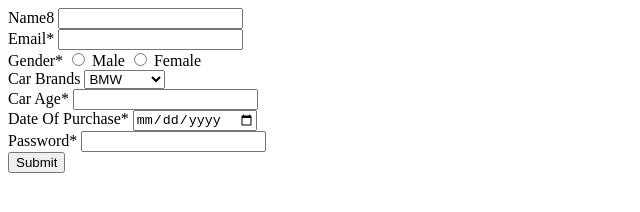
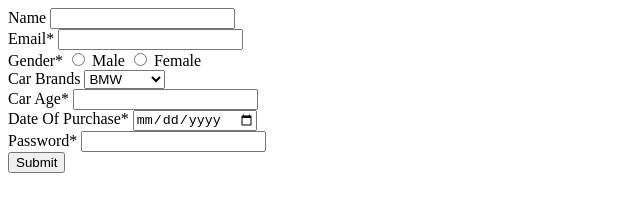
Before and after one commit to acciojob/car-insurance-form-tejbari5, a website: page main.html in a window 1280 px wide. Shown: the full height of the page, 0-640 px from the left. Drawn offline with Linux system fonts and the light colour scheme.

Commit message:
created a submission

```diff
--- a/main.html
+++ b/main.html
@@ -8,7 +8,7 @@
 
 <body>
 	 <form method="post">
-			<label for="name"> Name8</label>
+			<label for="name"> Name</label>
 			<input type="text" id="name" required>
 		 <br>
 			<label for="email"> Email*</label>
```
